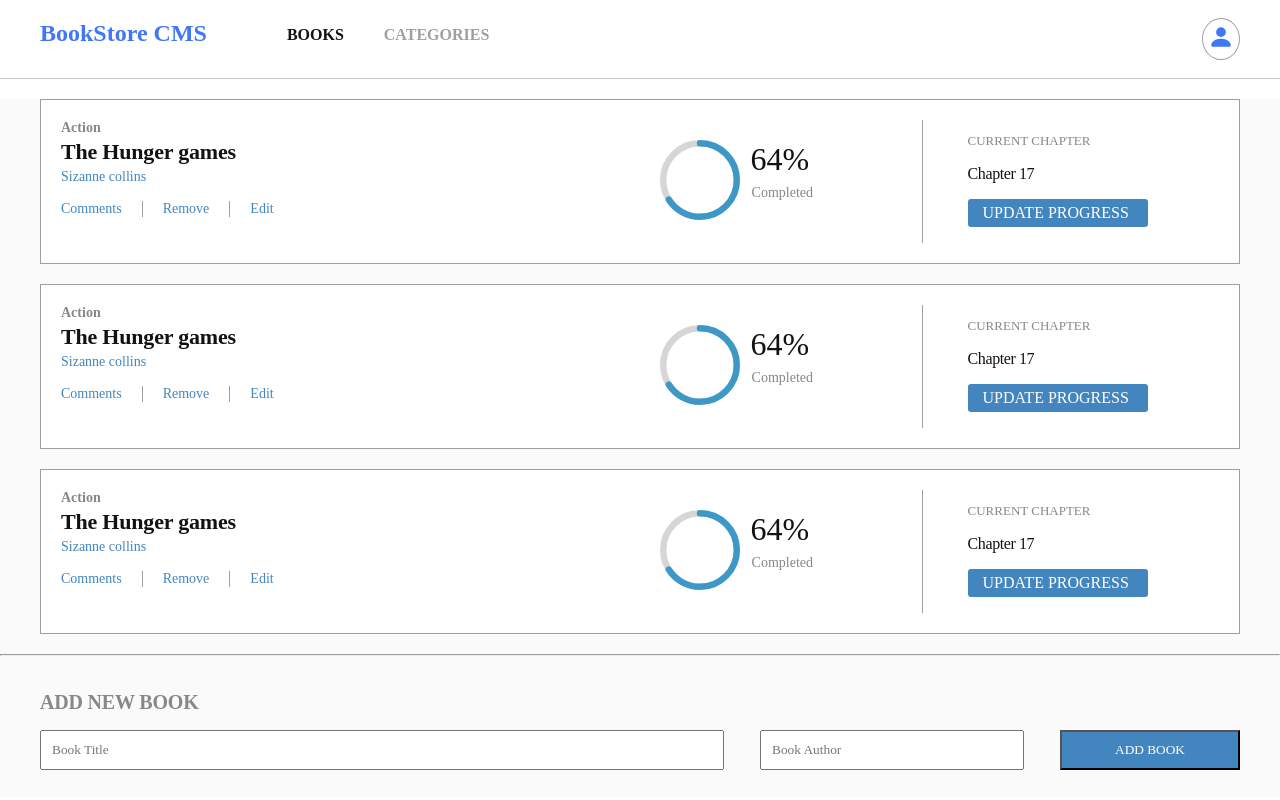
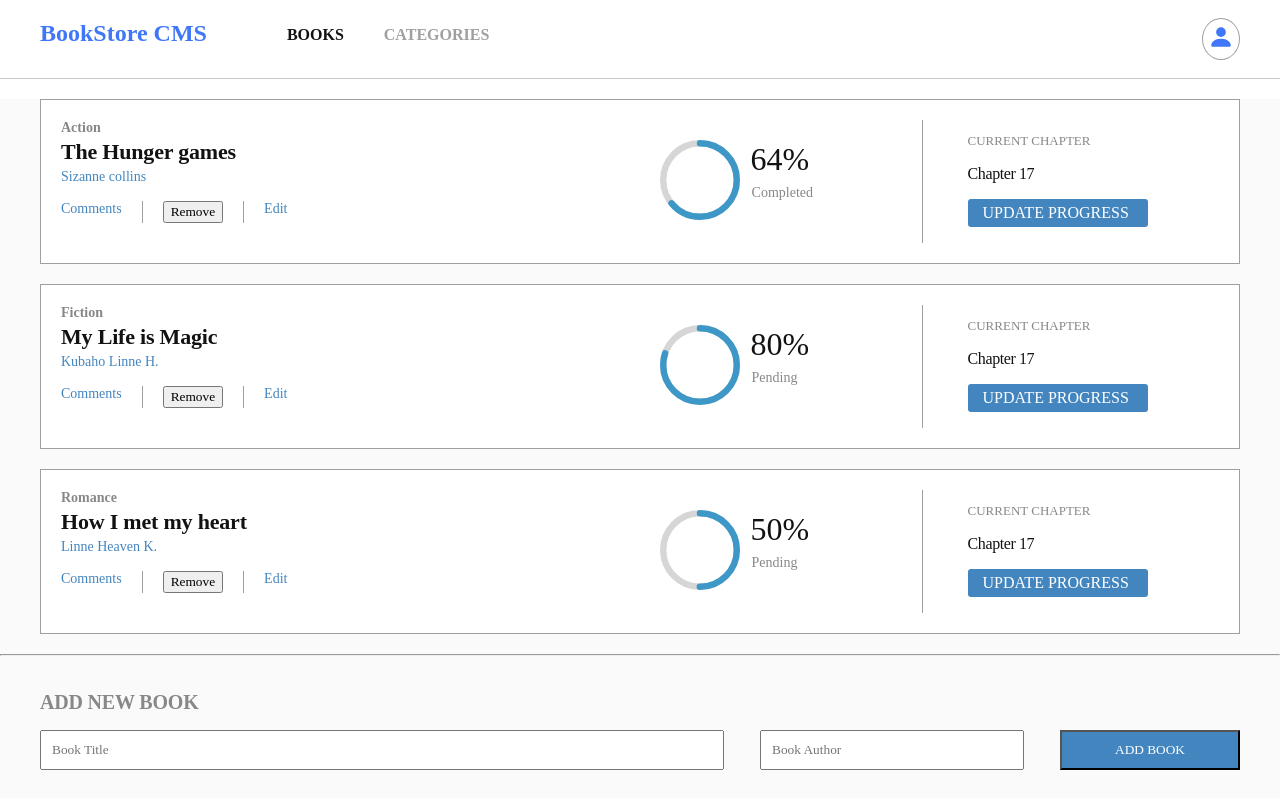
Before and after one commit to KUBAHO3/book-store, a React (Create React App) app: page / in a window 1280 px wide. Built offline with nearby package versions, Linux system fonts and the light colour scheme.

Commit message:
Add data from array of objects

```diff
--- a/src/components/Book.js
+++ b/src/components/Book.js
@@ -4,27 +4,32 @@ import {
 } from 'react-circular-progressbar';
 import 'react-circular-progressbar/dist/styles.css';
 import '../styles/book.css';
+import PropTypes from 'prop-types';
 
-function Book() {
-  const percentage = 66;
+function Book({
+  genre, title, author, progress, status,
+}) {
   return (
     <div className="book-wrapper">
       <div className="book-info">
-        <p className="book-genre">Action</p>
-        <p className="book-title">The Hunger games</p>
-        <p className="book-author">Sizanne collins</p>
+        <p className="book-genre">{genre}</p>
+        <p className="book-title">{title}</p>
+        <p className="book-author">{author}</p>
         <ul className="book-actions">
           <li className="book-comment">Comments</li>
-          <li className="book-remove">Remove</li>
+          <li className="book-remove"><button type="button"> Remove </button></li>
           <li className="book-edit">Edit</li>
         </ul>
       </div>
       <div className="progress-wrapper">
         <div className="book-progress">
-          <div className="book-progress-bar"><CircularProgressbar value={percentage} /></div>
+          <div className="book-progress-bar"><CircularProgressbar value={progress} /></div>
           <div className="book-progress-data">
-            <div className="book-progress-percentage">64%</div>
-            <div className="book-progress-status">Completed</div>
+            <div className="book-progress-percentage">
+              {progress}
+              %
+            </div>
+            <div className="book-progress-status">{status}</div>
           </div>
         </div>
         <div className="book-current">
@@ -37,4 +42,19 @@ function Book() {
   );
 }
 
+Book.defaultProps = {
+  genre: '',
+  title: '',
+  author: '',
+  progress: '',
+  status: '',
+};
+Book.propTypes = {
+  genre: PropTypes.string,
+  title: PropTypes.string,
+  author: PropTypes.string,
+  progress: PropTypes.string,
+  status: PropTypes.string,
+};
+
 export default Book;
--- a/src/components/BookList.js
+++ b/src/components/BookList.js
@@ -1,12 +1,41 @@
 import React from 'react';
 import Book from './Book';
+
+const booksArr = [
+  {
+    genre: 'Action',
+    title: 'The Hunger games',
+    author: 'Sizanne collins',
+    progress: '64',
+    status: 'Completed',
+  }, {
+    genre: 'Fiction',
+    title: 'My Life is Magic',
+    author: 'Kubaho Linne H.',
+    progress: '80',
+    status: 'Pending',
+  }, {
+    genre: 'Romance',
+    title: 'How I met my heart',
+    author: 'Linne Heaven K.',
+    progress: '50',
+    status: 'Pending',
+  },
+];
 
 function BookList() {
   return (
     <>
-      <Book />
-      <Book />
-      <Book />
+      {booksArr.map((book) => (
+        <Book
+          key={book.title + book.genre}
+          genre={book.genre}
+          title={book.title}
+          author={book.author}
+          progress={book.progress}
+          status={book.status}
+        />
+      ))}
       <hr />
     </>
   );
```
